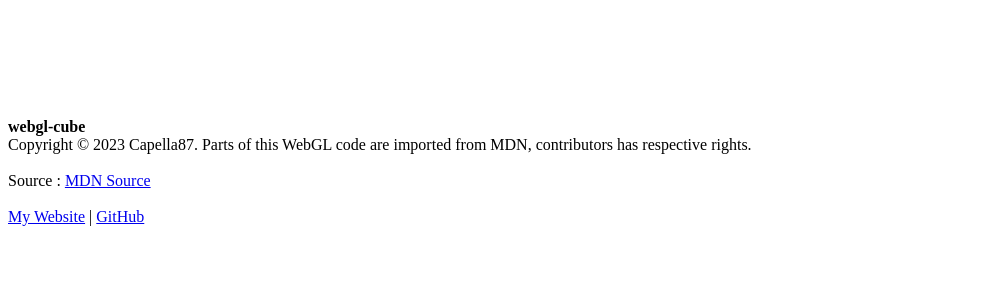
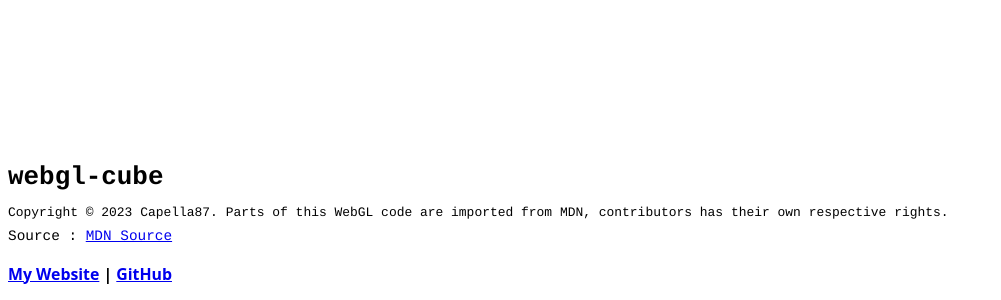
Before and after one commit to Capella87/webgl-cube, a website with bundled scripts: page index.html in a window 1280 px wide. Shown: the part 712-1012 px from the top of the page, without its empty margins (0-1001 px from the left). Before the commit the page ends 946 px from the top, so only its background shows below. Built offline with nearby package versions, Linux system fonts and the light colour scheme; files whose address does not match are found by name.

Commit message:
Add style on footer

```diff
--- a/index.html
+++ b/index.html
@@ -6,23 +6,35 @@
 
     <script src="./gl-matrix/dist/gl-matrix-min.js"></script>
     <script src="cube.js" type="module"></script>
+    <link rel="stylesheet" href="./page-style.css" type="text/css" />
   </head>
   <body>
+    <nav>
+    </nav>
+    <article>
       <canvas id="cube" width="800" height="800">
-
       </canvas>
+    </article>
 
     <br>
     <br>
 
-    <b>webgl-cube</b><br>
-    Copyright © 2023 Capella87. Parts of this WebGL code are imported from MDN, contributors has respective rights.<br>
-    <br>
+    <footer>
+      <p class="project-name">
+        webgl-cube<br></p>
+      <p class="copyright-message">
+        Copyright © 2023 Capella87. Parts of this WebGL code are imported from MDN,
+        contributors has their own respective rights.
+      </p>
       Source : <a href="https://developer.mozilla.org/en-US/docs/Web/API/WebGL_API/Tutorial" target="_blank">
         MDN Source
-    </a><br><br>
-
+      </a>
+      <p id="timestamp">
+      </p>
+      <p class="nav-bottom">
         <a href="https://capelladev.com" target="_blank">My Website</a> |
         <a href="https://github.com/Capella87" target="_blank">GitHub</a><br>
+      </p>
+    </footer>
   </body>
 </html>
--- /dev/null
+++ b/page-style.css
@@ -0,0 +1,33 @@
+.project-name {
+  font-family: "Cascadia Code", Courier, monospace;
+  font-size: 1.8em;
+  font-weight: bold;
+  margin-bottom: .3em;
+}
+
+.copyright-message {
+  font-family: "Cascadia Mono", Courier, monospace;
+  font-size: .9em;
+  font-weight: normal;
+  margin-bottom: .6em;
+}
+
+.nav-bottom {
+  font-family: system-ui, -apple-system, BlinkMacSystemFont, 'Segoe UI', Roboto, Oxygen, Ubuntu,
+  Cantarell, 'Open Sans', 'Helvetica Neue', sans-serif;
+  font-size: 1.1em;
+  font-weight: bold;
+  margin-top: 1.2em;
+}
+
+.timestamp {
+  font-family: 'Lucida Sans', 'Lucida Sans Regular',
+  'Lucida Grande', 'Lucida Sans Unicode', Geneva, Verdana, sans-serif;
+  font-size: .9em;
+  font-weight: light;
+}
+
+footer {
+  font-family: 'Cascadia Mono', Courier, monospace;
+  font-size: .9em;
+}
```
Lines whose indentation alone changed are shown as unchanged.
